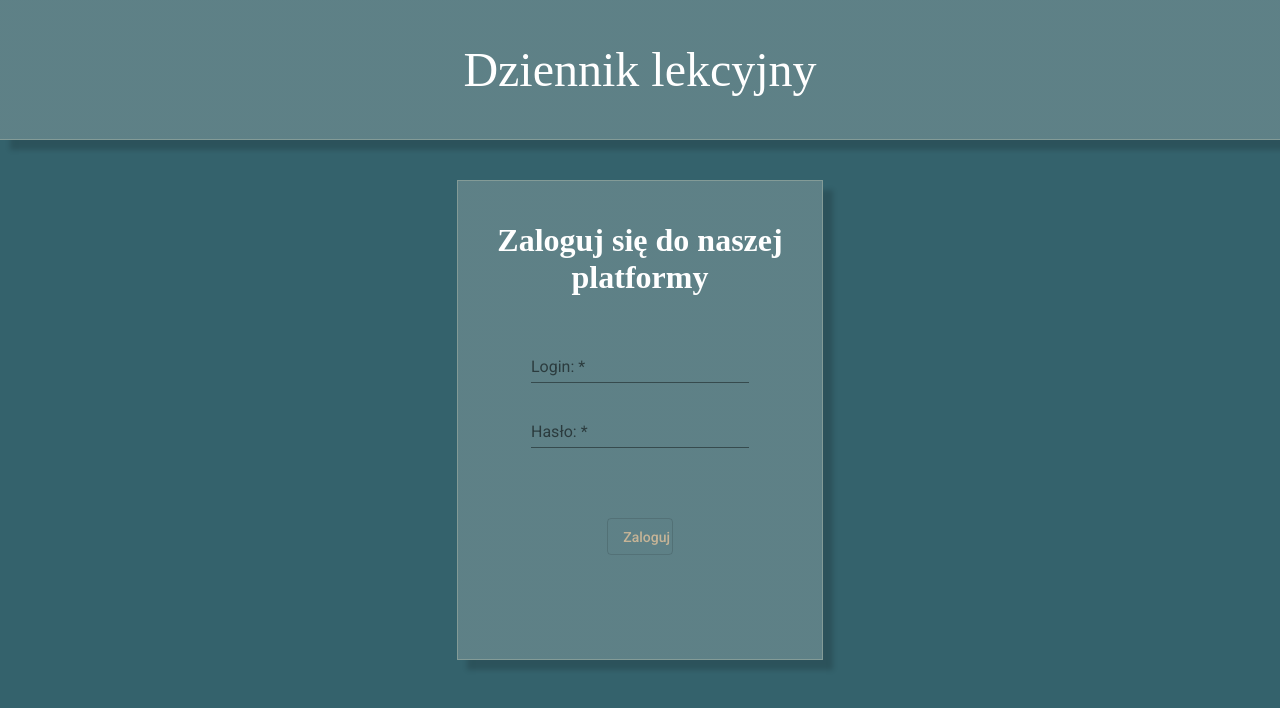
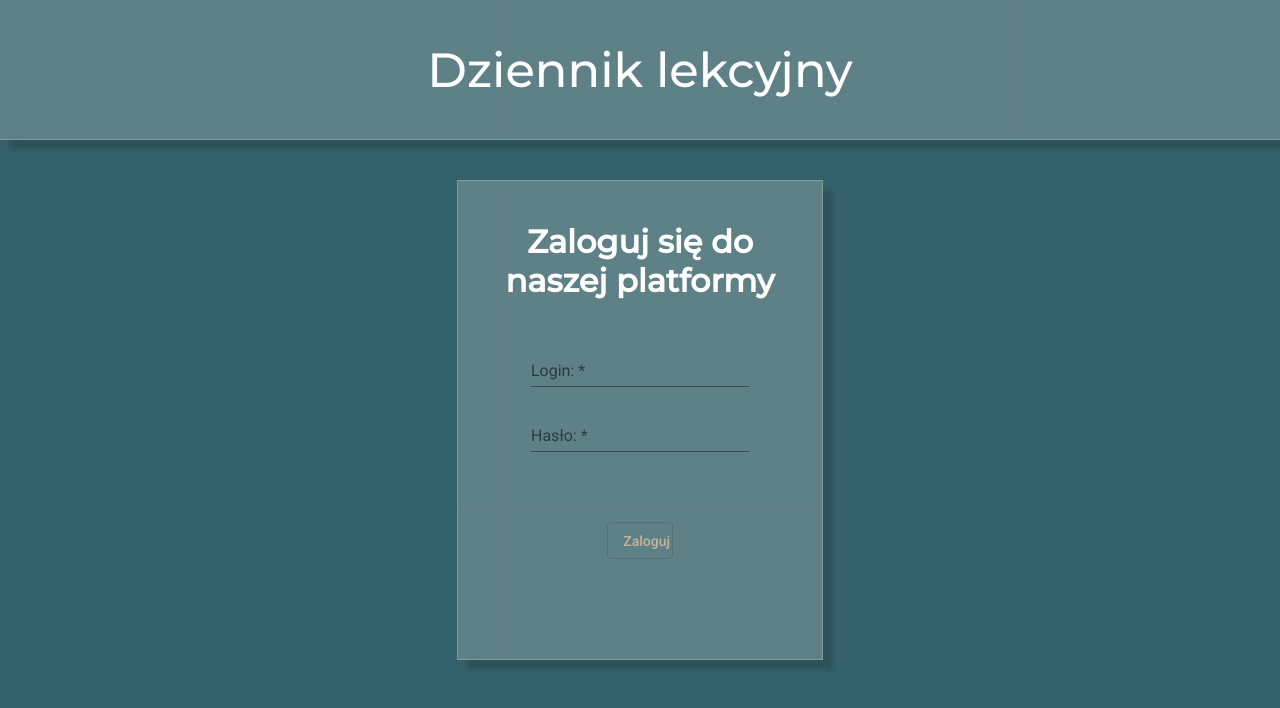
Before and after one commit to Czandi/iami-project, an Angular app in the folder frontend/: page / in a window 1280 px wide. Shown: the top 708 px of the page. Built offline with nearby package versions, Linux system fonts and the light colour scheme.

Commit message:
commit before merge

```diff
--- a/frontend/src/styles.css
+++ b/frontend/src/styles.css
@@ -1,7 +1,6 @@
+@import url('https://fonts.googleapis.com/css2?family=Montserrat:wght@500&display=swap');
 
 html, body { height: 100%; }
-
-
 
 *, *::before, *::after{
   box-sizing: border-box;
@@ -11,6 +10,6 @@
   padding: 0;
   margin: 0;
   background-color: #34626c;
-  font-family: Playfair Display, serif;
+  font-family: Montserrat, serif;
   color: white;
 }
```
